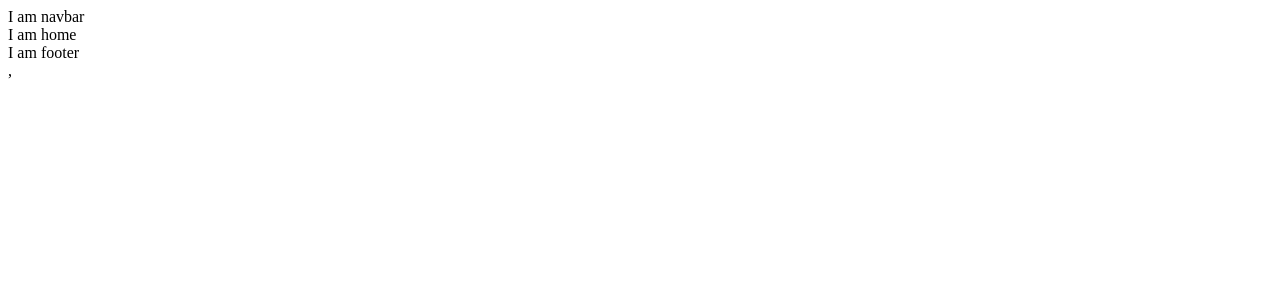
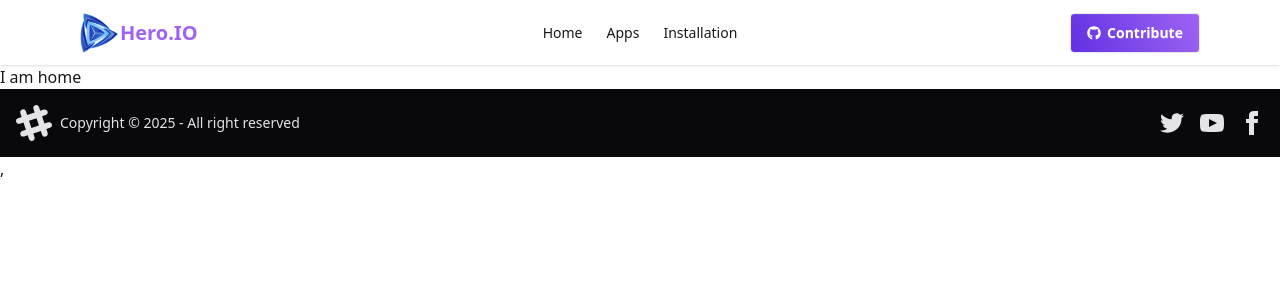
Before and after one commit to ashrafulislam65/Hero.io-Software-Store, a React (Vite) app: page / in a window 1280 px wide. Shown: the top 300 px of the page. Built offline with nearby package versions, Linux system fonts and the light colour scheme.

Commit message:
Navbar design added

```diff
--- a/package.json
+++ b/package.json
@@ -13,6 +13,7 @@
     "@tailwindcss/vite": "^4.1.14",
     "react": "^19.1.1",
     "react-dom": "^19.1.1",
+    "react-icons": "^5.5.0",
     "react-router": "^7.9.3",
     "tailwindcss": "^4.1.14"
   },
--- a/src/Components/Footer/Footer.jsx
+++ b/src/Components/Footer/Footer.jsx
@@ -2,9 +2,57 @@
 
 const Footer = () => {
     return (
-        <div>
-           I am footer
-        </div>
+        <footer className="footer sm:footer-horizontal bg-neutral text-neutral-content items-center p-4">
+            <aside className="grid-flow-col items-center">
+                <svg
+                    width="36"
+                    height="36"
+                    viewBox="0 0 24 24"
+                    xmlns="http://www.w3.org/2000/svg"
+                    fillRule="evenodd"
+                    clipRule="evenodd"
+                    className="fill-current">
+                    <path
+                        d="M22.672 15.226l-2.432.811.841 2.515c.33 1.019-.209 2.127-1.23 2.456-1.15.325-2.148-.321-2.463-1.226l-.84-2.518-5.013 1.677.84 2.517c.391 1.203-.434 2.542-1.831 2.542-.88 0-1.601-.564-1.86-1.314l-.842-2.516-2.431.809c-1.135.328-2.145-.317-2.463-1.229-.329-1.018.211-2.127 1.231-2.456l2.432-.809-1.621-4.823-2.432.808c-1.355.384-2.558-.59-2.558-1.839 0-.817.509-1.582 1.327-1.846l2.433-.809-.842-2.515c-.33-1.02.211-2.129 1.232-2.458 1.02-.329 2.13.209 2.461 1.229l.842 2.515 5.011-1.677-.839-2.517c-.403-1.238.484-2.553 1.843-2.553.819 0 1.585.509 1.85 1.326l.841 2.517 2.431-.81c1.02-.33 2.131.211 2.461 1.229.332 1.018-.21 2.126-1.23 2.456l-2.433.809 1.622 4.823 2.433-.809c1.242-.401 2.557.484 2.557 1.838 0 .819-.51 1.583-1.328 1.847m-8.992-6.428l-5.01 1.675 1.619 4.828 5.011-1.674-1.62-4.829z"></path>
+                </svg>
+                <p>Copyright © {new Date().getFullYear()} - All right reserved</p>
+            </aside>
+            <nav className="grid-flow-col gap-4 md:place-self-center md:justify-self-end">
+                <a>
+                    <svg
+                        xmlns="http://www.w3.org/2000/svg"
+                        width="24"
+                        height="24"
+                        viewBox="0 0 24 24"
+                        className="fill-current">
+                        <path
+                            d="M24 4.557c-.883.392-1.832.656-2.828.775 1.017-.609 1.798-1.574 2.165-2.724-.951.564-2.005.974-3.127 1.195-.897-.957-2.178-1.555-3.594-1.555-3.179 0-5.515 2.966-4.797 6.045-4.091-.205-7.719-2.165-10.148-5.144-1.29 2.213-.669 5.108 1.523 6.574-.806-.026-1.566-.247-2.229-.616-.054 2.281 1.581 4.415 3.949 4.89-.693.188-1.452.232-2.224.084.626 1.956 2.444 3.379 4.6 3.419-2.07 1.623-4.678 2.348-7.29 2.04 2.179 1.397 4.768 2.212 7.548 2.212 9.142 0 14.307-7.721 13.995-14.646.962-.695 1.797-1.562 2.457-2.549z"></path>
+                    </svg>
+                </a>
+                <a>
+                    <svg
+                        xmlns="http://www.w3.org/2000/svg"
+                        width="24"
+                        height="24"
+                        viewBox="0 0 24 24"
+                        className="fill-current">
+                        <path
+                            d="M19.615 3.184c-3.604-.246-11.631-.245-15.23 0-3.897.266-4.356 2.62-4.385 8.816.029 6.185.484 8.549 4.385 8.816 3.6.245 11.626.246 15.23 0 3.897-.266 4.356-2.62 4.385-8.816-.029-6.185-.484-8.549-4.385-8.816zm-10.615 12.816v-8l8 3.993-8 4.007z"></path>
+                    </svg>
+                </a>
+                <a>
+                    <svg
+                        xmlns="http://www.w3.org/2000/svg"
+                        width="24"
+                        height="24"
+                        viewBox="0 0 24 24"
+                        className="fill-current">
+                        <path
+                            d="M9 8h-3v4h3v12h5v-12h3.642l.358-4h-4v-1.667c0-.955.192-1.333 1.115-1.333h2.885v-5h-3.808c-3.596 0-5.192 1.583-5.192 4.615v3.385z"></path>
+                    </svg>
+                </a>
+            </nav>
+        </footer>
     );
 };
 
--- a/src/Components/Header/Navbar.jsx
+++ b/src/Components/Header/Navbar.jsx
@@ -1,9 +1,37 @@
-import React from 'react';
+import { Link } from 'react-router';
+import Logo from '../../assets/logo.png'
+import { FaGithub } from 'react-icons/fa';
 
 const Navbar = () => {
     return (
-        <div>
-            I am navbar
+        <div className="navbar px-[80px] bg-base-100 shadow-sm">
+            <div className="navbar-start">
+                <div className="dropdown">
+                    <div tabIndex={0} role="button" className="btn btn-ghost lg:hidden">
+                        <svg xmlns="http://www.w3.org/2000/svg" className="h-5 w-5" fill="none" viewBox="0 0 24 24" stroke="currentColor"> <path strokeLinecap="round" strokeLinejoin="round" strokeWidth="2" d="M4 6h16M4 12h8m-8 6h16" /> </svg>
+                    </div>
+                    <ul
+                        tabIndex={0}
+                        className="menu menu-sm dropdown-content bg-base-100 rounded-box z-1 mt-3 w-52 p-2 shadow">
+                        <li><a>Home</a></li>
+                        <li><a href="">Apps</a></li>
+                        <li><a>Installation</a></li>
+                    </ul>
+                </div>
+                <img className='w-10 h-10' src={Logo} alt="" />
+                <p className=" text-xl font-bold text-[#9f62f2]">Hero.IO</p>
+            </div>
+            <div className="navbar-center hidden lg:flex">
+                <ul className="menu menu-horizontal px-1">
+                    <li><a>Home</a></li>
+                    <li><a href="">Apps</a></li>
+                    <li><a>Installation</a></li>
+                </ul>
+            </div>
+            <div className="navbar-end">
+
+                <Link target='_blank' to="https://github.com/ashrafulislam65/Hero.io-Software-Store"> <button className="btn bg-linear-65 from-[#632ee3] to-[#9f62f2] text-[#ffffff]"><FaGithub />Contribute</button></Link>
+            </div>
         </div>
     );
 };
--- a/src/main.jsx
+++ b/src/main.jsx
@@ -2,6 +2,7 @@
 import { createRoot } from 'react-dom/client'
 import { router } from './Routes/Routes'
 import { RouterProvider } from 'react-router'
+import './App.css'
 
 
 createRoot(document.getElementById('root')).render(
```
Also changed, not shown: 1 other file (tests, documents, lock files or other folders).
